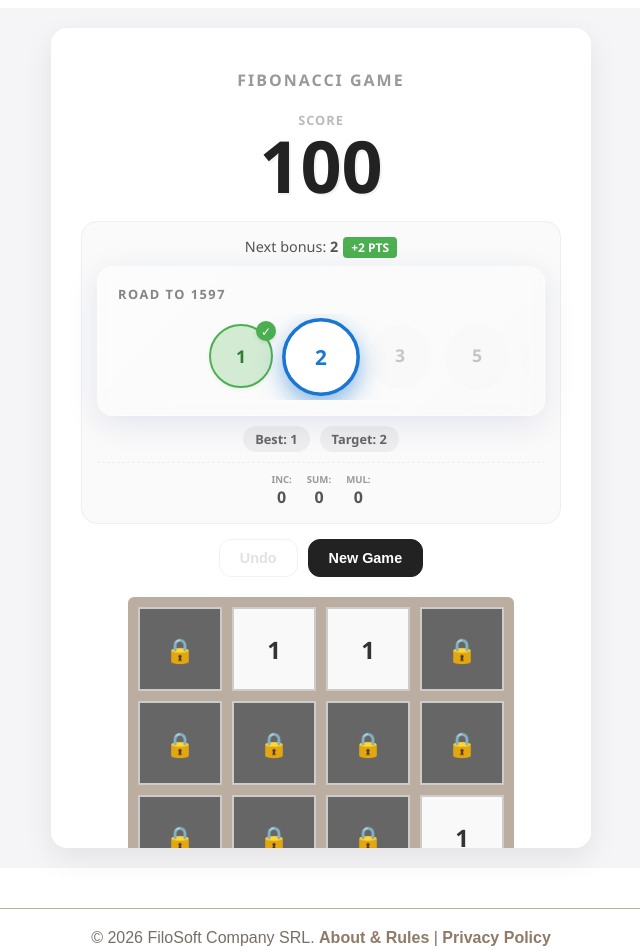
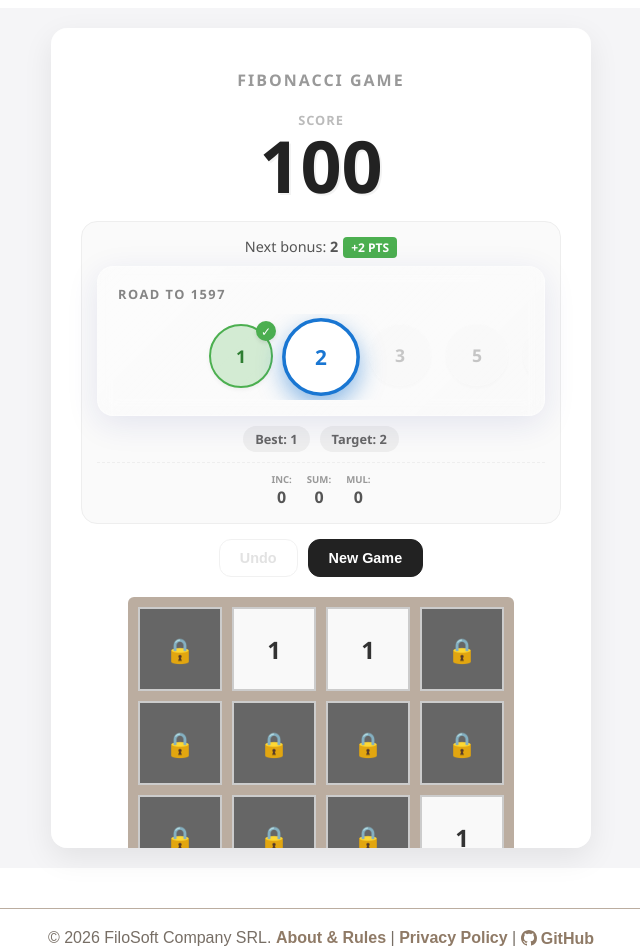
Before and after one commit to FiodorovRoman/fibonacci, an Angular app: page /game in a window 1280 px wide. Shown: the top 952 px of the page, without its empty margins (319-959 px from the left). Built offline with nearby package versions, Linux system fonts and the light colour scheme.

Commit message:
Fix Fibonacci score logic: grant bonus only for `nextFib`, add tests for out-of-order and duplicate Fibonacci detections, and update footer with GitHub link and styling.

```diff
--- a/src/app/app.css
+++ b/src/app/app.css
@@ -16,3 +16,14 @@
 .footer-content a:hover {
   text-decoration: underline;
 }
+
+.github-link {
+  display: inline-flex;
+  align-items: center;
+  gap: 4px;
+  vertical-align: middle;
+}
+
+.github-icon {
+  margin-top: -2px;
+}
--- a/src/app/app.html
+++ b/src/app/app.html
@@ -4,6 +4,12 @@
   <div class="footer-content">
     &copy; 2026 FiloSoft Company SRL.
     <a routerLink="/about">About & Rules</a> |
-    <a routerLink="/privacy">Privacy Policy</a>
+    <a routerLink="/privacy">Privacy Policy</a> |
+    <a href="https://github.com/FiodorovRoman/fibonacci" target="_blank" rel="noopener" class="github-link">
+      <svg class="github-icon" viewBox="0 0 16 16" width="16" height="16" aria-hidden="true">
+        <path fill="currentColor" d="M8 0C3.58 0 0 3.58 0 8c0 3.54 2.29 6.53 5.47 7.59.4.07.55-.17.55-.38 0-.19-.01-.82-.01-1.49-2.01.37-2.53-.49-2.69-.94-.09-.23-.48-.94-.82-1.13-.28-.15-.68-.52-.01-.53.63-.01 1.08.58 1.23.82.72 1.21 1.87.87 2.33.66.07-.52.28-.87.51-1.07-1.78-.2-3.64-.89-3.64-3.95 0-.87.31-1.59.82-2.15-.08-.2-.36-1.02.08-2.12 0 0 .67-.21 2.2.82.64-.18 1.32-.27 2-.27.68 0 1.36.09 2 .27 1.53-1.04 2.2-.82 2.2-.82.44 1.1.16 1.92.08 2.12.51.56.82 1.27.82 2.15 0 3.07-1.87 3.75-3.65 3.95.29.25.54.73.54 1.48 0 1.07-.01 1.93-.01 2.2 0 .21.15.46.55.38A8.013 8.013 0 0016 8c0-4.42-3.58-8-8-8z"></path>
+      </svg>
+      GitHub
+    </a>
   </div>
 </footer>
--- a/src/app/game/engine/actions.ts
+++ b/src/app/game/engine/actions.ts
@@ -66,7 +66,7 @@
     nextGrid[index].value = resultValue;
     nextGrid[index].lastTouchedMove = nextMoveNumber;
     nextCounters.inc++;
-    scoreReward = isFibonacci(resultValue) ? resultValue : 0;
+    scoreReward = (resultValue === state.nextFib) ? resultValue : 0;
   } else if (action === 'SUM' || action === 'MUL') {
     const neighbors = getNeighborIndexes(index, state.grid, config.size);
     participatingIndexes.push(...neighbors);
@@ -87,7 +87,7 @@
     // Set clicked cell value = result
     nextGrid[index].value = resultValue;
     nextGrid[index].lastTouchedMove = nextMoveNumber;
-    scoreReward = isFibonacci(resultValue) ? resultValue : 0;
+    scoreReward = (resultValue === state.nextFib) ? resultValue : 0;
   }
 
   // Update Fibonacci logic
```
Also changed, not shown: 1 other file (tests, documents, lock files or other folders).
